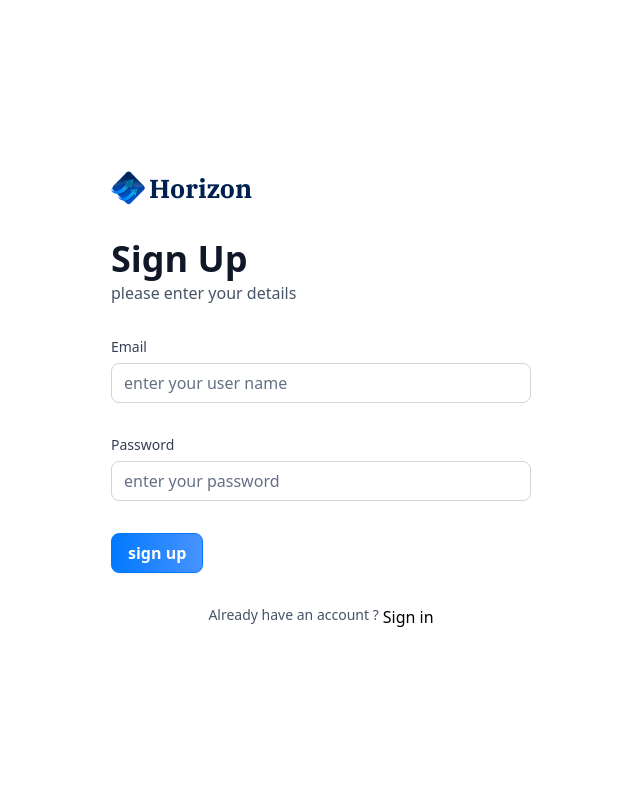
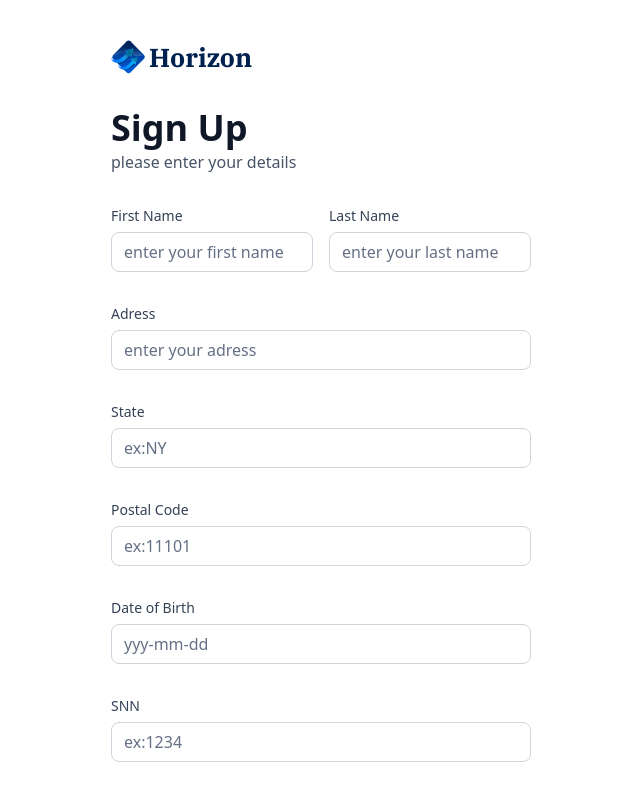
Before and after one commit to danial137/banking, a Next.js app: page /sign-up in a window 1280 px wide. Shown: the top 796 px of the page, without its empty margins (319-959 px from the left). Built offline with nearby package versions, Linux system fonts and the light colour scheme.

Commit message:
refactor auth input

```diff
--- a/components/AuthForm.tsx
+++ b/components/AuthForm.tsx
@@ -24,9 +24,11 @@
     const [user, setUser] = useState(null)
     const [isLoading, setIsLoading] = useState(false)
 
+    const formSchema = authFormSchema(type)
+
     // 1. Define your form.
-    const form = useForm<z.infer<typeof authFormSchema>>({
-        resolver: zodResolver(authFormSchema),
+    const form = useForm<z.infer<typeof formSchema>>({
+        resolver: zodResolver(formSchema),
         defaultValues: {
             email: "",
             password: ""
@@ -34,7 +36,7 @@
     })
 
     // 2. Define a submit handler.
-    function onSubmit(values: z.infer<typeof authFormSchema>) {
+    function onSubmit(values: z.infer<typeof formSchema>) {
         // Do something with the form values.
         // ✅ This will be type-safe and validated.
         setIsLoading(true)
@@ -70,12 +72,27 @@
                 <>
                     <Form {...form}>
                         <form onSubmit={form.handleSubmit(onSubmit)} className="space-y-8">
+                            {type === "sign-up" && (
+                                <>
+                                        <div className='flex gap-4'>
+                                        <CustomInput control={form.control} name="firstName" label="First Name" placeholder="enter your first name " />
+                                        <CustomInput control={form.control} name="lastName" label="Last Name" placeholder="enter your last name " />
+                                    </div>
 
+                                    <CustomInput control={form.control} name="address1" label="Adress" placeholder="enter your adress " />
+                                    <CustomInput control={form.control} name="state" label="State" placeholder="ex:NY" />
+                                    <CustomInput control={form.control} name="postalCode" label="Postal Code" placeholder="ex:11101 " />
+                                    <CustomInput control={form.control} name="dateOfBirth" label="Date of Birth" placeholder="yyy-mm-dd " />
+                                    <CustomInput control={form.control} name="ssn" label="SNN" placeholder="ex:1234" />
+
+                                </>
+                            )}
                             {/* for password field  */}
 
                             <CustomInput control={form.control} name="email" label="Email" placeholder="enter your user name " />
                             <CustomInput control={form.control} name="password" label="Password" placeholder="enter your password " />
 
+                            <div className='flex flex-col gap-4'>
                                 <Button type="submit" className='form-btn' disabled={isLoading}>
 
                                     {isLoading ? (
@@ -89,6 +106,13 @@
                                     ) : type === 'Sign In' ? 'Sign in' : 'sign up'}
 
                                 </Button>
+
+
+                            </div>
+
+
+
+
                         </form>
                     </Form>
 
@@ -100,7 +124,7 @@
                             {type === 'sign-in' ? "Don't have an account?" : "Already have an account ?"}
                         </p>
 
-                        <Link href={type === 'sign-in' ? '/sign-up' : '/sign-in'} className='form-links'>
+                        <Link href={type === 'sign-in' ? '/sign-up' : '/sign-in'} className='form-link'>
                             {type === 'sign-in' ? 'sign up' : 'Sign in'}
                         </Link>
 
--- a/components/CustomInput.tsx
+++ b/components/CustomInput.tsx
@@ -6,10 +6,11 @@
 import { authFormSchema } from '@/lib/utils'
 import { FieldPath } from 'react-hook-form'
 
+const formSchema = authFormSchema('sign-up')
 
 interface CustomInput {
-    control: Control<z.infer<typeof authFormSchema>>,
-    name: FieldPath<z.infer<typeof authFormSchema>>,
+    control: Control<z.infer<typeof formSchema>>,
+    name: FieldPath<z.infer<typeof formSchema>>,
     label: string,
     placeholder: string
 }
--- a/lib/utils.ts
+++ b/lib/utils.ts
@@ -196,9 +196,19 @@
 };
 
 
-export const authFormSchema = z.object({
+export const authFormSchema = (type:string) => z.object({
+  // sign up
+  firstName: type=== 'sign-in' ?  z.string().optional()  :  z.string().min(3) ,
+  lastName: type=== 'sign-in' ?  z.string().optional()  :  z.string().min(3),
+  address1: type=== 'sign-in' ?  z.string().optional()  : z.string().max(50),
+  state: type=== 'sign-in' ?  z.string().optional() :  z.string().min(2).max(2),
+  postalCode: type=== 'sign-in' ? z.string().optional() :   z.string().min(3).max(6),
+  dateOfBirth: type=== 'sign-in' ?  z.string().optional() :  z.string().min(3),
+  ssn: type=== 'sign-in' ?  z.string().optional()  : z.string().min(3),
+
+  // sign in type=== 'sign-in' ?
+
   email: z.string().email(),
   password: z.string().min(8),
 
-
 })
```
Lines whose indentation alone changed are shown as unchanged.
